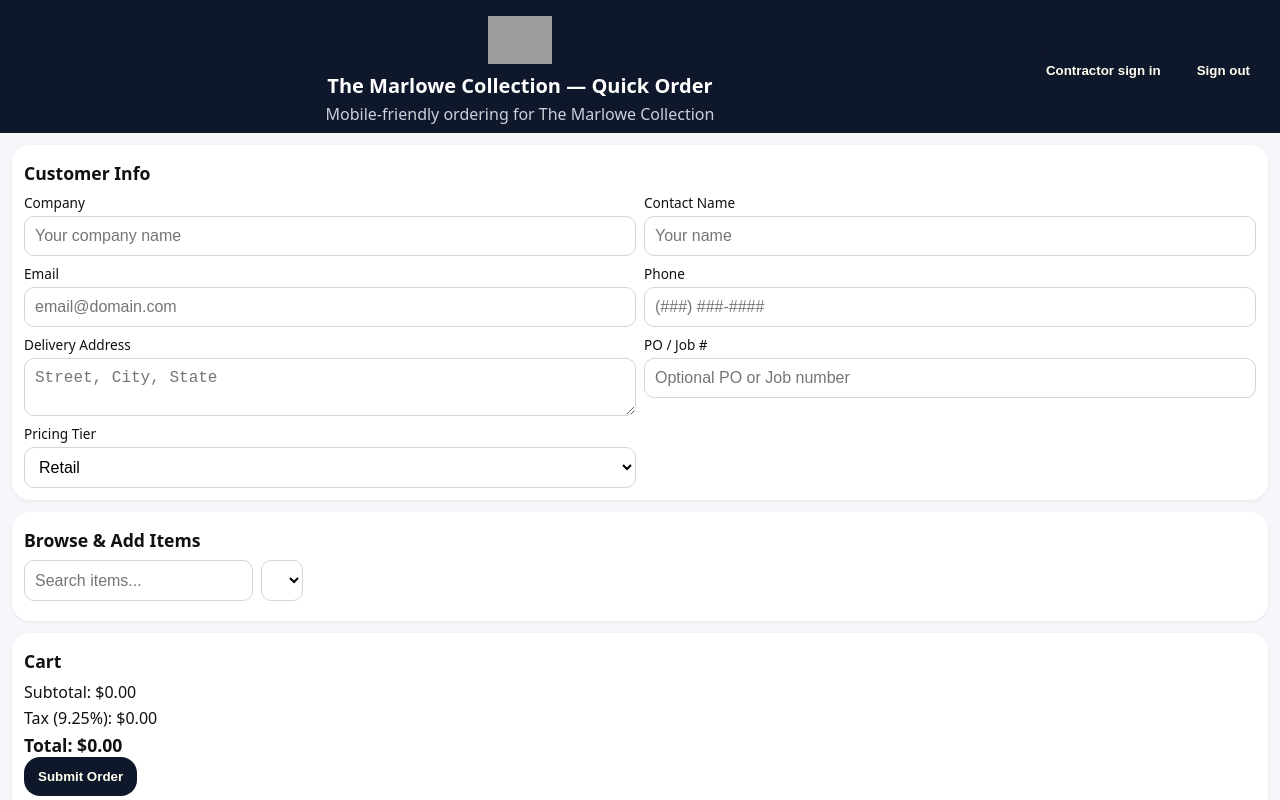
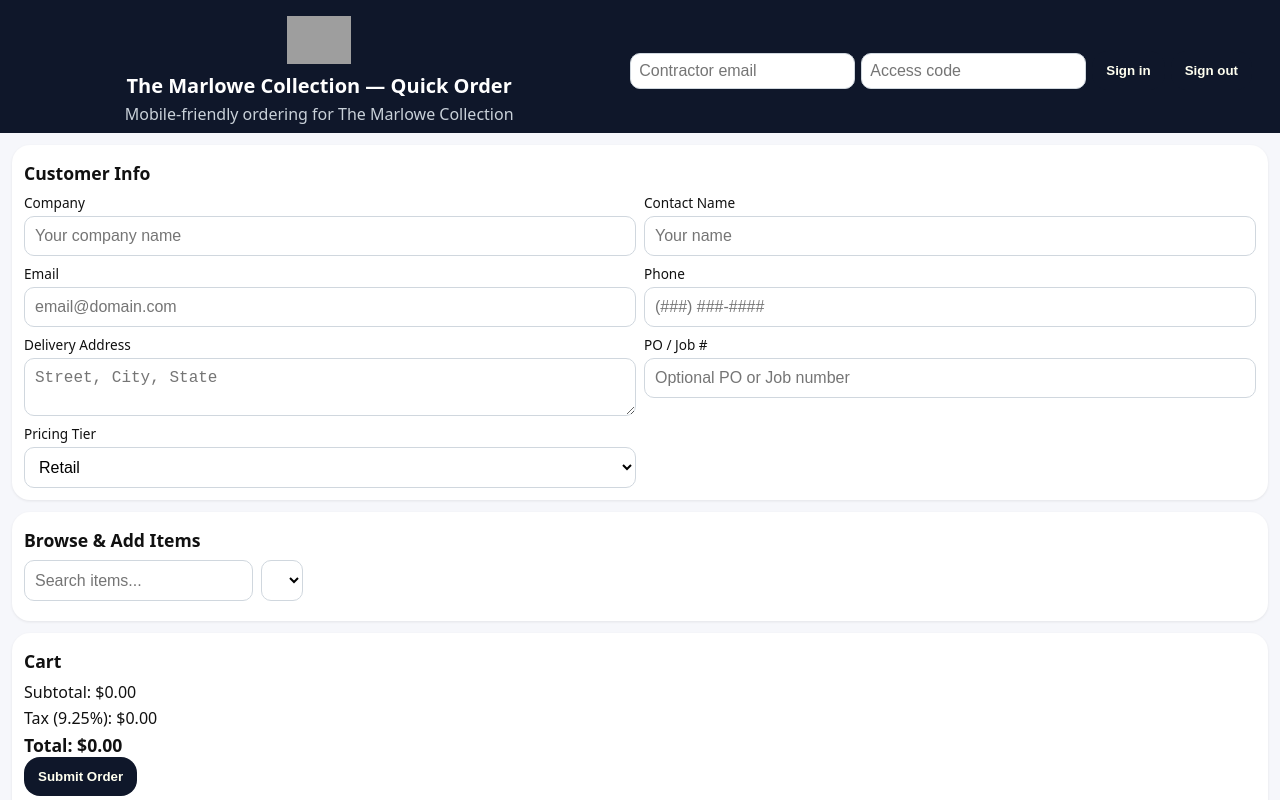
Before and after one commit to flippenllc/marlowe-collection-quick-order, a website: page the-marlowe-collection/frontend/index.html in a window 1280 px wide. Shown: the top 800 px of the page. Drawn offline with Linux system fonts and the light colour scheme; grey boxes are pictures that could not be loaded.

Commit message:
Update index.html

```diff
--- a/the-marlowe-collection/frontend/index.html
+++ b/the-marlowe-collection/frontend/index.html
@@ -8,17 +8,21 @@
 </head>
 <body>
   <header>
-  <div style="display:flex;justify-content:space-between;align-items:center;gap:8px;flex-wrap:wrap;">
+  <div style="display:flex;justify-content:space-between;align-items:center;gap:8px;flex-wrap:wrap">
     <div style="flex:1 1 auto;text-align:center">
-      <!-- your existing brand/logo/title -->
       <div class="brand"><img src="marlowe-logo.png" alt="The Marlowe Collection logo"/></div>
       <h1>The Marlowe Collection — Quick Order</h1>
       <p class="sub">Mobile-friendly ordering for The Marlowe Collection</p>
     </div>
-    <div style="flex:0 0 auto;display:flex;gap:8px">
-      <button onclick="contractorSignIn()">Contractor sign in</button>
-      <button onclick="contractorSignOut()">Sign out</button>
-    </div>
+
+    <!-- Contractor login panel -->
+    <form id="loginForm" style="flex:0 0 auto;display:flex;gap:6px;align-items:center">
+      <input id="loginEmail" type="email" placeholder="Contractor email" style="padding:8px;border-radius:10px;border:1px solid #d0d7de" />
+      <input id="loginCode" type="password" placeholder="Access code" style="padding:8px;border-radius:10px;border:1px solid #d0d7de" />
+      <button type="button" onclick="contractorSignIn()">Sign in</button>
+      <button type="button" onclick="contractorSignOut()">Sign out</button>
+      <span id="loginBadge" class="small" style="margin-left:6px"></span>
+    </form>
   </div>
 </header>
 
```
